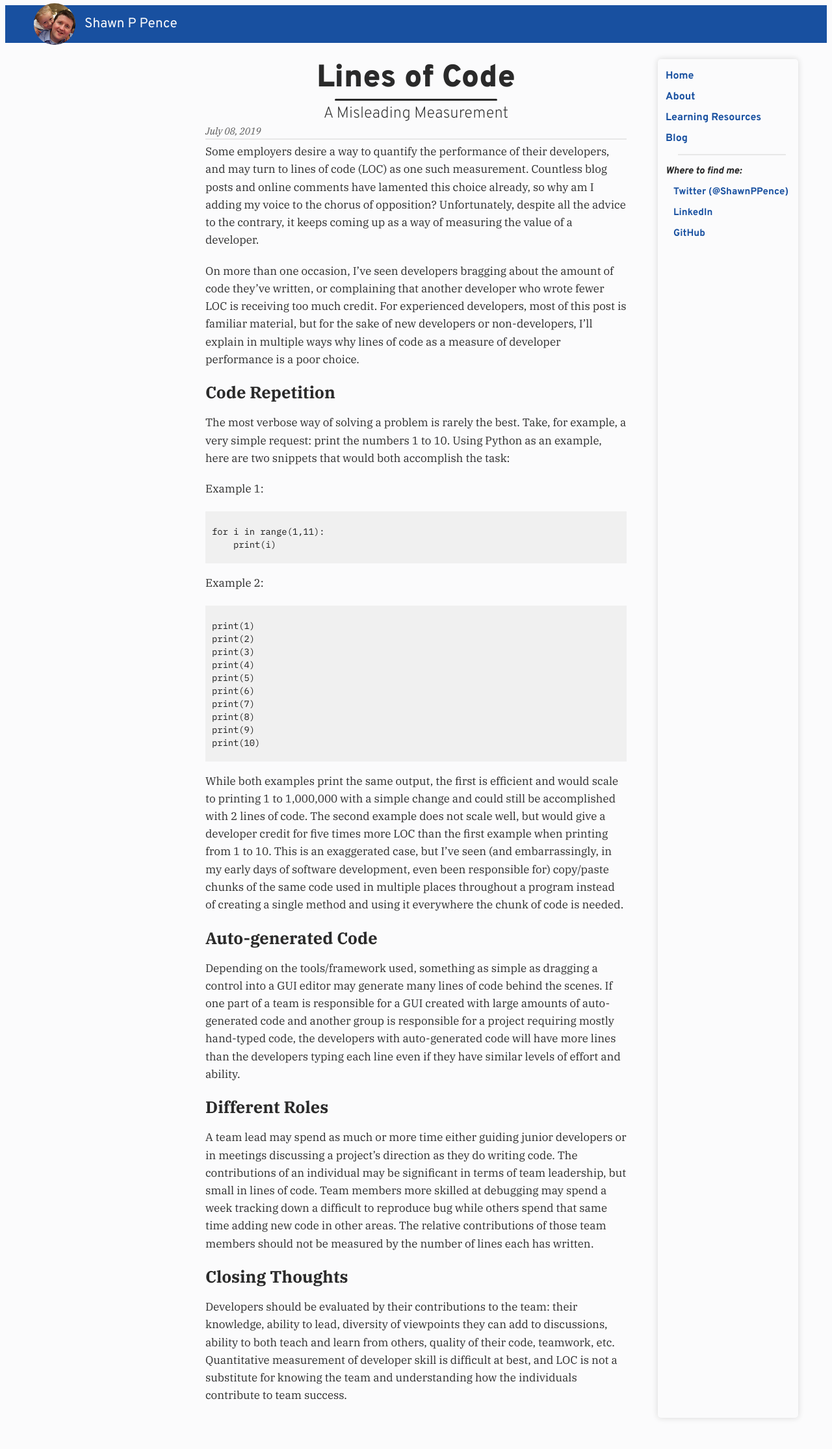
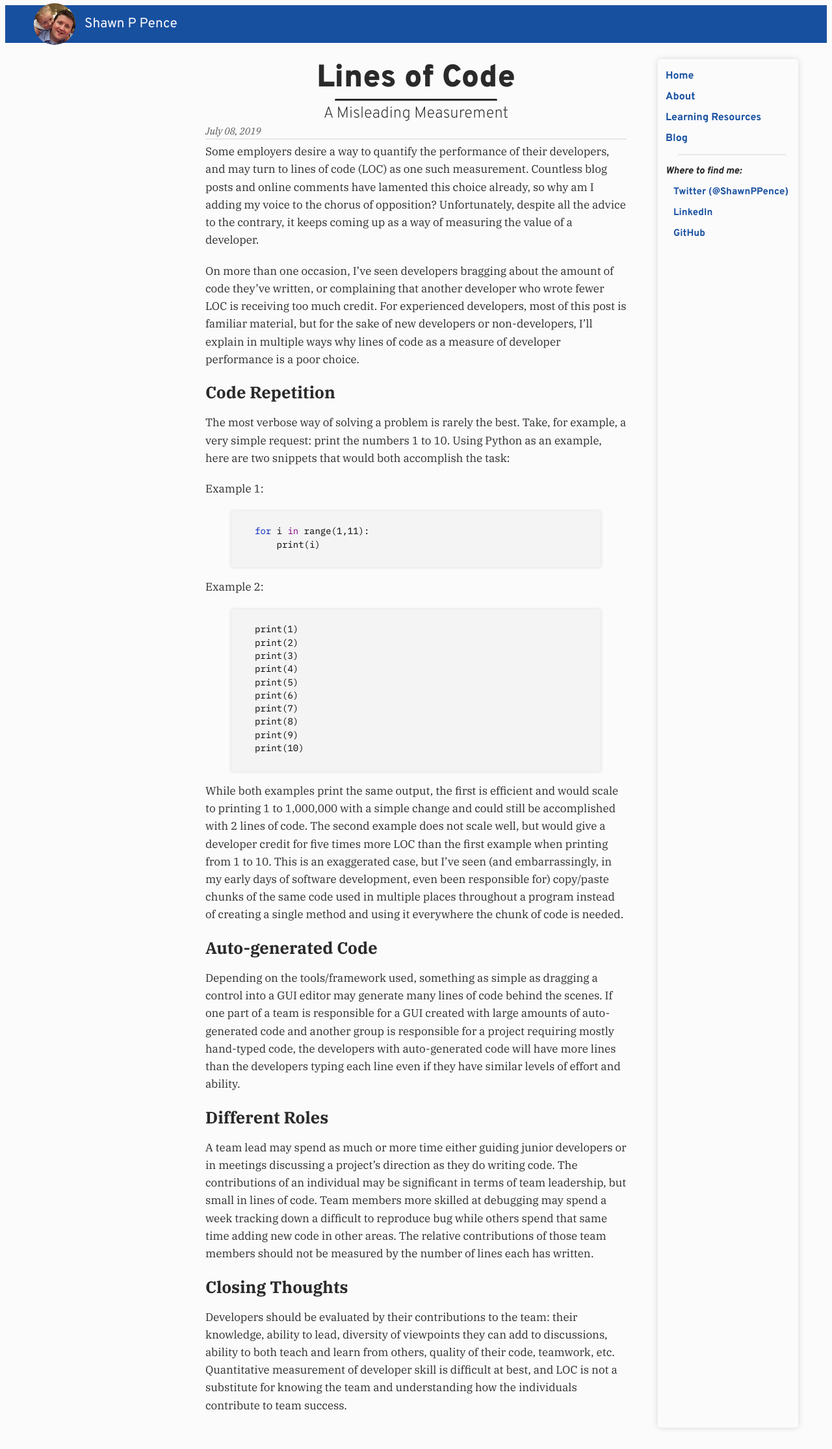
Before and after one commit to ShawnPence/shawnpence.github.io, a Jekyll site: the page built from _posts/2019-07-08-lines-of-code-misleading-measurement.md, in a window 1280 px wide. Shown: the whole page at 65% size. Built offline with Jekyll 4.4.1, drawn with Linux system fonts in a browser that asks for light colours.

Commit message:
formatting for code blocks

````diff
--- a/_layouts/default.html
+++ b/_layouts/default.html
@@ -21,7 +21,7 @@
         <!-- fonts -->
         <link href="https://fonts.googleapis.com/css?family=Overpass:200,400,700,400italic,700italic,800,800italic,900&display=swap" rel="stylesheet">
         <link href="https://fonts.googleapis.com/css?family=IBM+Plex+Serif:400,700,400italic,700italic,800,800italic&display=swap" rel="stylesheet">
-        <link href="https://fonts.googleapis.com/css?family=IBM+Plex+Mono:400,700,400italic,700italic&display=swap" rel="stylesheet">
+        <link href="https://fonts.googleapis.com/css?family=IBM+Plex+Mono:400,400italic,500,500italic,700,700italic&display=swap" rel="stylesheet">
         {% if page.font-files.size > 0 %}
         {% for font in page.font-files %}
         <link href="{{ font }}" rel="stylesheet" />
--- a/_posts/2019-07-08-lines-of-code-misleading-measurement.md
+++ b/_posts/2019-07-08-lines-of-code-misleading-measurement.md
@@ -15,15 +17,17 @@ On more than one occasion, I've seen developers bragging about the amount of cod
 The most verbose way of solving a problem is rarely the best. Take, for example, a very simple request: print the numbers 1 to 10. Using Python as an example, here are two snippets that would both accomplish the task:
 
 Example 1:
-```
+
+{% highlight python %}
 
 for i in range(1,11):
     print(i)
 
-```
+{% endhighlight %}
 
 Example 2:
-```
+
+{% highlight python %}
 
 print(1)
 print(2)
@@ -36,7 +40,7 @@ print(8)
 print(9)
 print(10)
 
-```
+{% endhighlight %}
 
 While both examples print the same output, the first is efficient and would scale to printing 1 to 1,000,000 with a simple change and could still be accomplished with 2 lines of code. The second example does not scale well, but would give a developer credit for five times more LOC than the first example when printing from 1 to 10. This is an exaggerated case, but I've seen (and embarrassingly, in my early days of software development, even been responsible for) copy/paste chunks of the same code used in multiple places throughout a program instead of creating a single method and using it everywhere the chunk of code is needed.
 
--- /dev/null
+++ b/css/code.css
@@ -0,0 +1,15 @@
+code {
+    font-family: 'IBM Plex Mono', monospace;
+    background-color: #f4f4f4;
+    color: #000000;
+    font-size: .907485em;
+    padding-left: 18px;
+    line-height: 1.45em;
+    overflow: auto;
+    max-width: 100%;
+    display: inline-block;
+}
+
+.highlight .k { color: #0022bb;}  /* Keyword */
+.highlight .ow { color: #800080;} /* Operator.Word */
+.highlight .nb { color: #006000;} /* Name.Builtin */
--- a/css/main.css
+++ b/css/main.css
@@ -4,13 +4,19 @@ body {
     color: #2a2a2a;
     background-color: #fbfbfc
 }
-pre, code {
+pre {
     font-family: 'IBM Plex Mono', monospace;
-    background-color: #f0f0f0;
-    color: #181818;
-    font-size: .9em;
-    padding-left: 10px;
+    background-color: #f4f4f4;
+    color: #000000;
+    font-size: .907485em;
+    padding-left: 18px;
+    line-height: 1.45em;
 }
+
+.highlight pre {
+    box-shadow: 0px 0px 5px #d8d8d8;
+}
+
 .sans {
     font-family: Overpass, Arial, Helvetica, sans-serif;
 }
````
Also changed, not shown: other parts of _posts/2019-07-08-lines-of-code-misleading-measurement.md (+2 -0 lines).
